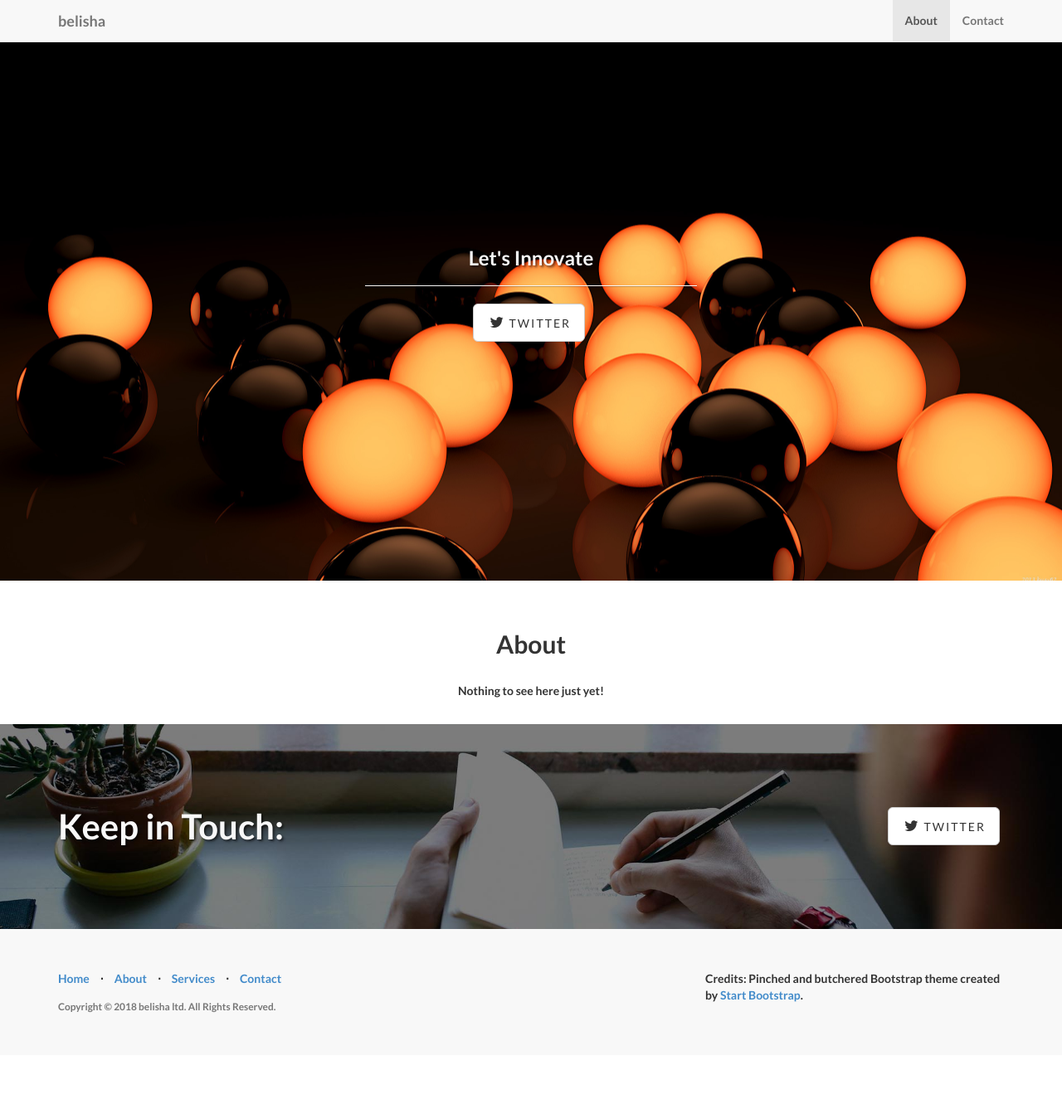
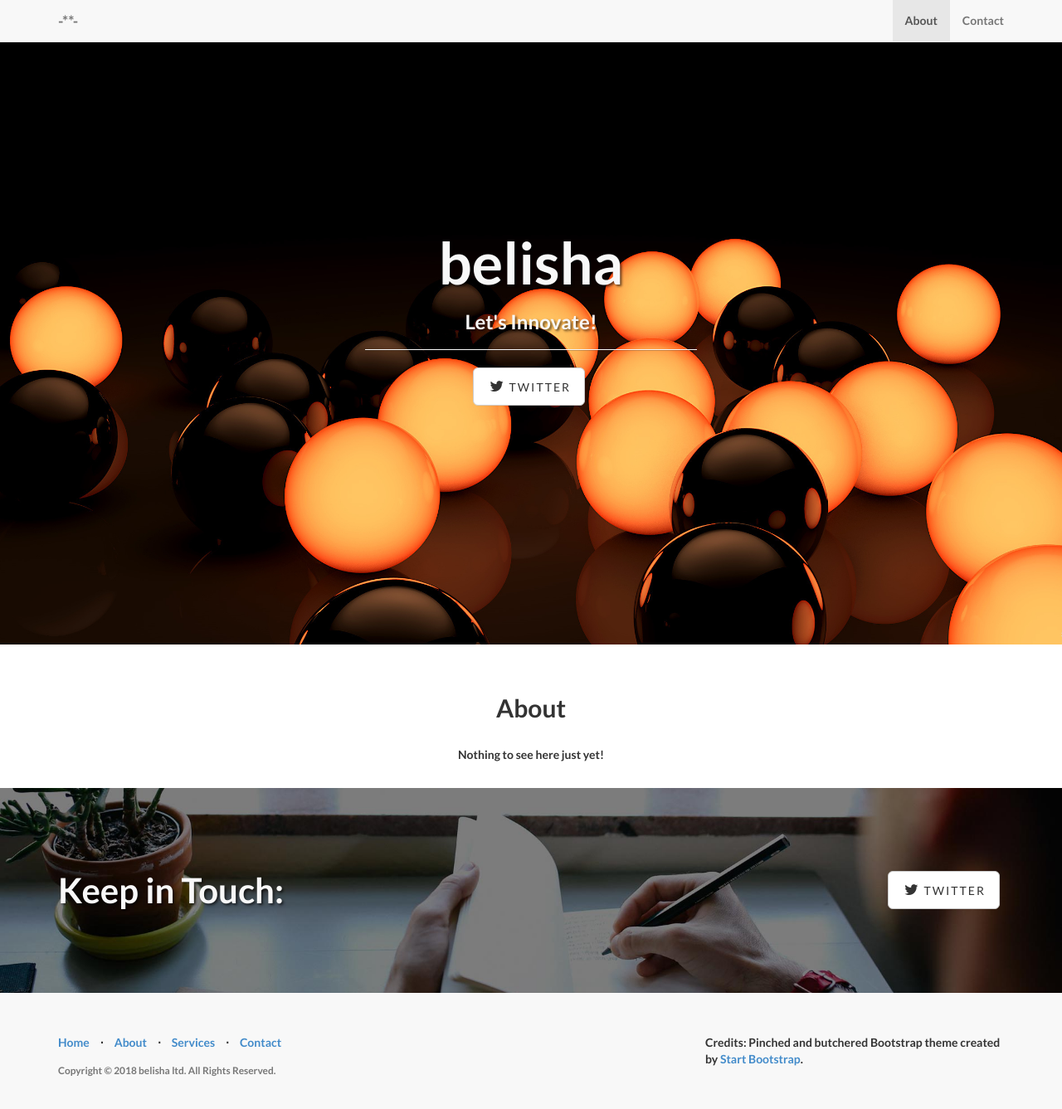
Before and after one commit to G4V/G4V.github.io, a Jekyll site: the page built from index.html, in a window 1280 px wide and 1349 px high. Shown: the top 1337 px of the window at 83% size. Built offline with Jekyll 4.4.1, drawn with Linux system fonts in a browser that asks for light colours; some of the changed lines change nothing that is shown.

Commit message:
text changes

```diff
--- a/_config.yml
+++ b/_config.yml
@@ -3,7 +3,7 @@
 # ----------------------- #
 
 url: http://belisha.com
-title: belisha
+title: -**-
 email: contact@belisha.com
 author: Gavin Simpson
 description: > # "Write an awesome description for your new site here.
--- a/index.html
+++ b/index.html
@@ -1,5 +1,5 @@
 ---
 layout: default
-title:
-subTitle: Let's Innovate
+title: belisha
+subTitle: Let's Innovate!
 ---
```
